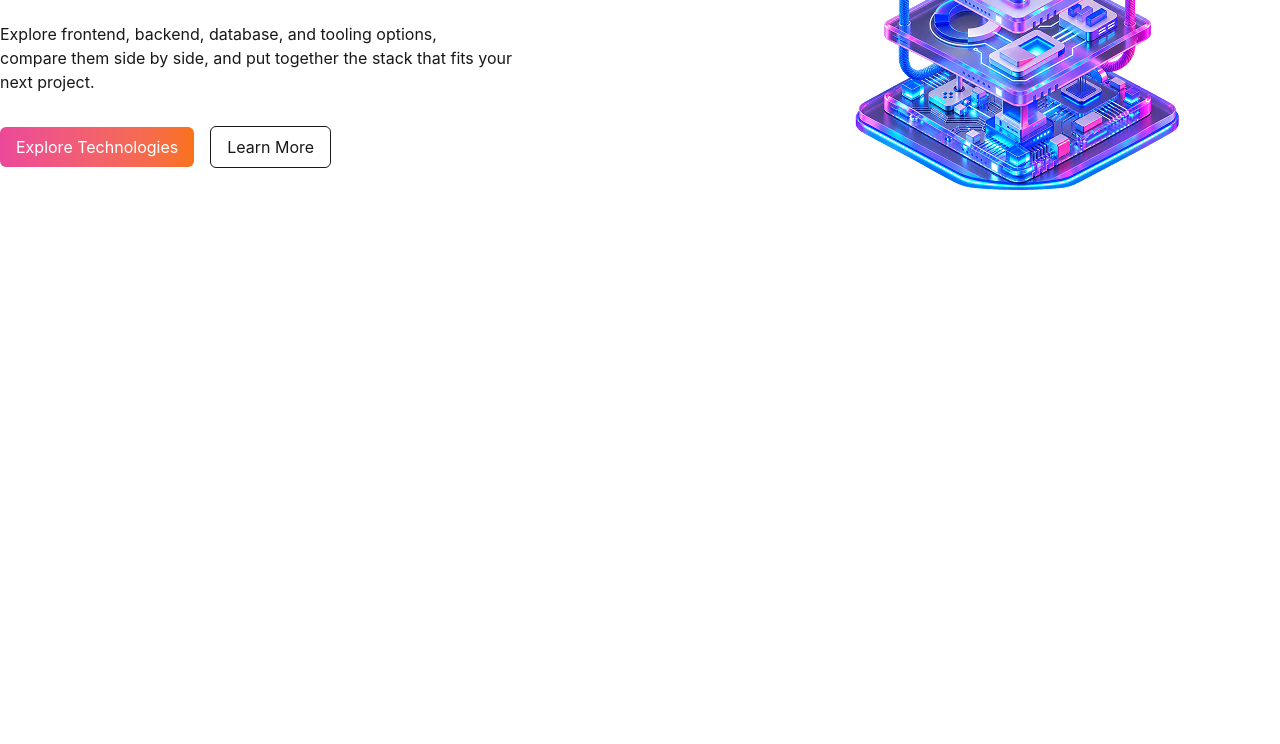
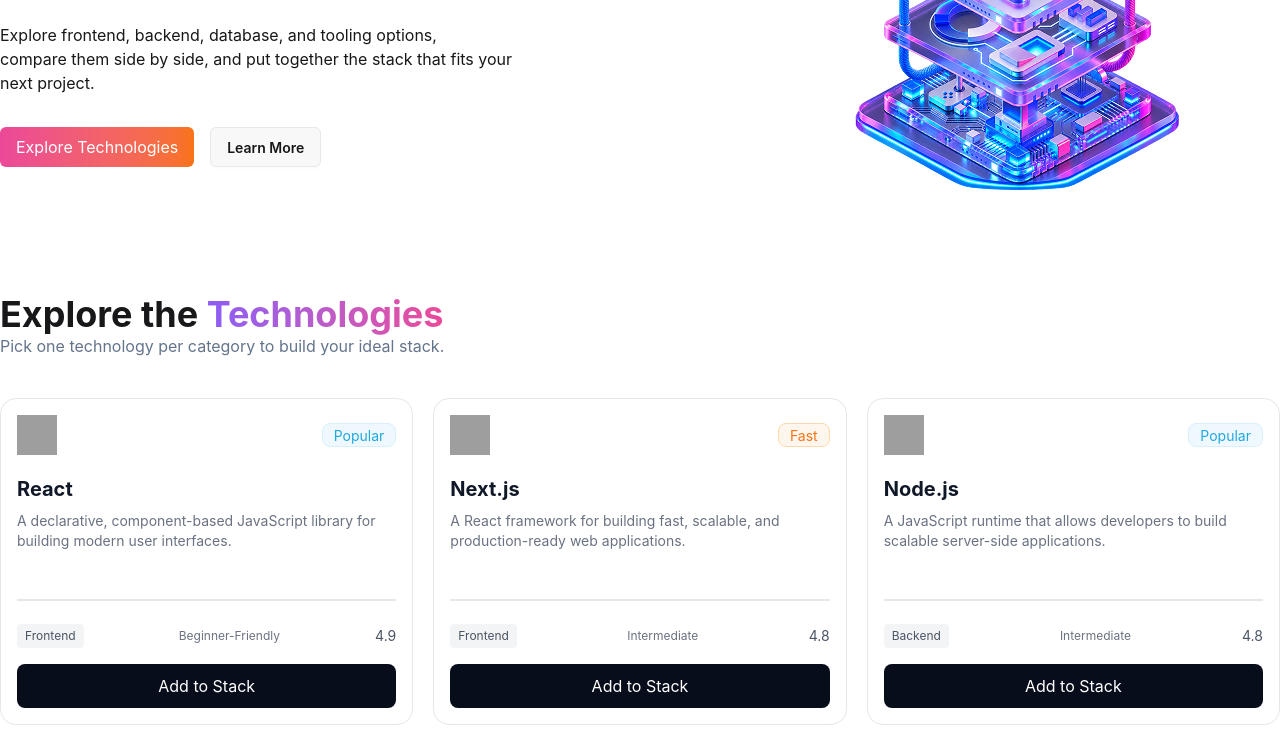
Before and after one commit to mdwakil2009/Assignment-05, a React (Vite) app: page / in a window 1280 px wide. Shown: the part 320-1064 px from the top of the page. Before the commit the page ends 800 px from the top, so only its background shows below. Built offline with nearby package versions, Linux system fonts and the light colour scheme; grey boxes are pictures that could not be loaded.

Commit message:
add cards technologies commit

```diff
--- a/public/data.json
+++ b/public/data.json
@@ -30,16 +30,6 @@
     "badge": "Popular"
   },
   {
-    "id": "express",
-    "name": "Express.js",
-    "category": "Backend",
-    "description": "A minimal and flexible Node.js web framework for building APIs and server-side applications.",
-    "icon": "https://icon.icepanel.io/Technology/svg/Express.svg",
-    "rating": 4.7,
-    "difficulty": "Beginner-Friendly",
-    "badge": "Essential"
-  },
-  {
     "id": "mongodb",
     "name": "MongoDB",
     "category": "Database",
@@ -48,16 +38,6 @@
     "rating": 4.7,
     "difficulty": "Beginner-Friendly",
     "badge": "NoSQL"
-  },
-  {
-    "id": "postgresql",
-    "name": "PostgreSQL",
-    "category": "Database",
-    "description": "A powerful open-source relational database system known for reliability and advanced features.",
-    "icon": "https://icon.icepanel.io/Technology/svg/PostgresSQL.svg",
-    "rating": 4.9,
-    "difficulty": "Intermediate",
-    "badge": "Top SQL"
   },
   {
     "id": "javascript",
@@ -100,16 +80,6 @@
     "badge": "Styling"
   },
   {
-    "id": "docker",
-    "name": "Docker",
-    "category": "DevOps",
-    "description": "A platform for packaging applications and their dependencies into portable containers.",
-    "icon": "https://icon.icepanel.io/Technology/svg/Docker.svg",
-    "rating": 4.8,
-    "difficulty": "Intermediate",
-    "badge": "Containers"
-  },
-  {
     "id": "github-actions",
     "name": "GitHub Actions",
     "category": "DevOps",
--- a/src/App.tsx
+++ b/src/App.tsx
@@ -1,13 +1,25 @@
 import Navbar from "./components/Navbar"
 import Banner from "./components/Banner"
+import { Suspense } from "react"
+import Technologies from "./components/Technologies/Technologies"
+import type { TechnologiType } from "./types/Technologi"
+
+const TechnologiesPromise = async(): Promise<TechnologiType[]> =>{
+  const res = await fetch("/data.json")
+  const data = await res.json()
+  return data
+}
+
 
 function App() {
-
 
   return (
     <>
      <Navbar></Navbar>
      <Banner></Banner>
+     <Suspense fallback={<p>Looding</p>}>
+      <Technologies  TechnologiesPromise={TechnologiesPromise()} ></Technologies>
+     </Suspense>
 
 
      </>
--- a/src/components/Banner.tsx
+++ b/src/components/Banner.tsx
@@ -11,7 +11,7 @@
         </p>
         <div className=" mt-8 flex items-center gap-4">
         <button className="bg-linear-to-r from-[#EC4899] to-[#F97316] text-white px-4 py-2 rounded-md ">Explore Technologies</button>
-        <button className=" border px-4 py-2 rounded-md ">Learn More</button>
+        <button className=" border px-4 py-2 rounded-md btn">Learn More</button>
         </div>
       </div>
       <img src={BannerImage} alt="" />
--- /dev/null
+++ b/src/components/Technologies/Card.tsx
@@ -0,0 +1,63 @@
+import type { TechnologiType } from "../../types/Technologi";
+
+const Card = ({ technologies }) => {
+  console.log(technologies, "technologies");
+  return (
+    <div className="grid grid-cols-3 gap-5">
+      {technologies.map((technologi: TechnologiType) => {
+        return (
+          <div
+            className=" bg-white border border-gray-200 rounded-2xl p-4 "
+            tecnologi={technologi.id}
+          >
+            {" "}
+            <div className="flex items-center justify-between">
+              <img className="w-10 h-10" src={technologi.icon} alt="" />
+              <p
+                className={`badge ${
+                  technologi.badge === "Popular"
+                    ? "bg-[#EFF8FF] text-[#20A8E0] border-[#D9F0FC]"
+                    : technologi.badge === "Fast"
+                      ? "bg-[#FFF7ED] text-[#F97316] border-[#FED7AA]"
+                      : technologi.badge === "NoSQL"
+                        ? "bg-[#F3E8FF] text-[#9333EA] border-[#E9D5FF]"
+                        : technologi.badge === "Essential"
+                          ? "bg-[#FEF2F2] text-[#EF4444] border-[#FECACA]"
+                          : technologi.badge === "Styling"
+                            ? "bg-[#FDF2F8] text-[#EC4899] border-[#FBCFE8]"
+                            : technologi.badge === "Automation"
+                              ? "bg-[#F0FDF4] text-[#16A34A] border-[#DCFCE7]"
+                              : "bg-[#F3F4F6] text-[#6B7280] border-[#E5E7EB]"
+                }`}
+              >
+                {technologi.badge}
+              </p>
+            </div>
+            <h2 className="text-xl font-bold text-gray-900 mt-5">
+              {technologi.name}
+            </h2>
+            <p className="text-sm text-gray-500 mt-2 min-h-[65px]">
+              {technologi.description}
+            </p>
+            <div className="divider"></div>
+            <div className="flex items-center justify-between mt-4">
+              <p className="px-2 py-1 bg-gray-100 text-gray-600 text-xs rounded">
+                {technologi.category}
+              </p>
+
+              <p className="text-xs text-gray-500">{technologi.difficulty}</p>
+
+              <p className="text-sm text-gray-600">{technologi.rating}</p>
+            </div>
+            {/* Button */}
+            <button className="w-full bg-[#080d1c] text-white py-2.5 rounded-lg mt-4 ">
+              Add to Stack
+            </button>
+          </div>
+        );
+      })}
+    </div>
+  );
+};
+
+export default Card;
--- /dev/null
+++ b/src/components/Technologies/Technologies.tsx
@@ -0,0 +1,30 @@
+import { use } from "react";
+import type { TechnologiType } from "../../types/Technologi";
+import Card from "./Card";
+
+interface TechnologiesProps {
+  TechnologiesPromise: Promise<TechnologiType[]>;
+}
+
+const Technologies = ({ TechnologiesPromise }: TechnologiesProps) => {
+  console.log(TechnologiesPromise);
+  const technologies = use(TechnologiesPromise);
+  console.log(technologies);
+
+  return (
+    <div className=" container mx-auto">
+      <div>
+        <h1 className="font-bold text-4xl">
+          Explore the{" "}
+          <span className="bg-gradient-to-r from-[#8B5CF6] to-[#EC4899] bg-clip-text text-transparent">
+            Technologies
+          </span>
+        </h1>
+        <p className="text-[#64748B] mb-10">Pick one technology per category to build your ideal stack.</p>
+      </div>
+      <Card technologies={technologies}></Card>
+    </div>
+  );
+};
+
+export default Technologies;
--- /dev/null
+++ b/src/types/Technologi.ts
@@ -0,0 +1,10 @@
+export interface TechnologiType {
+  id: string;
+  name: string;
+  category: string;
+  description: string;
+  icon: string;
+  rating: number;
+  difficulty: string;
+  badge: string;
+}
```
